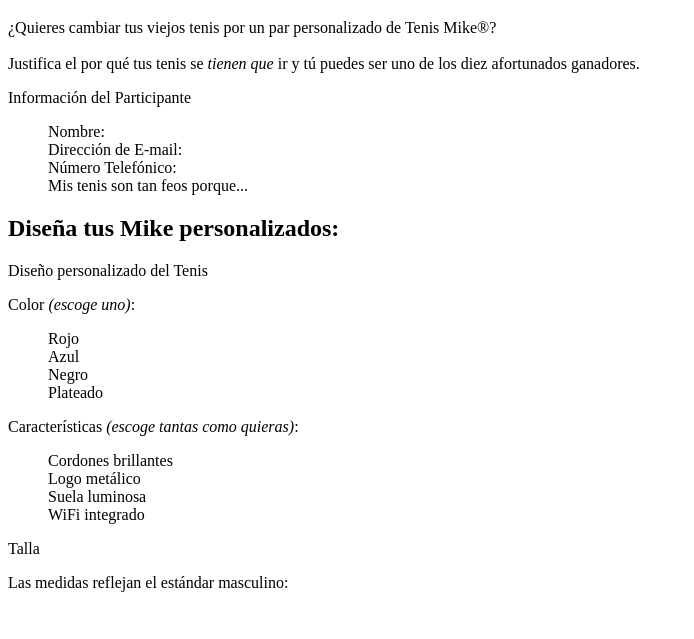
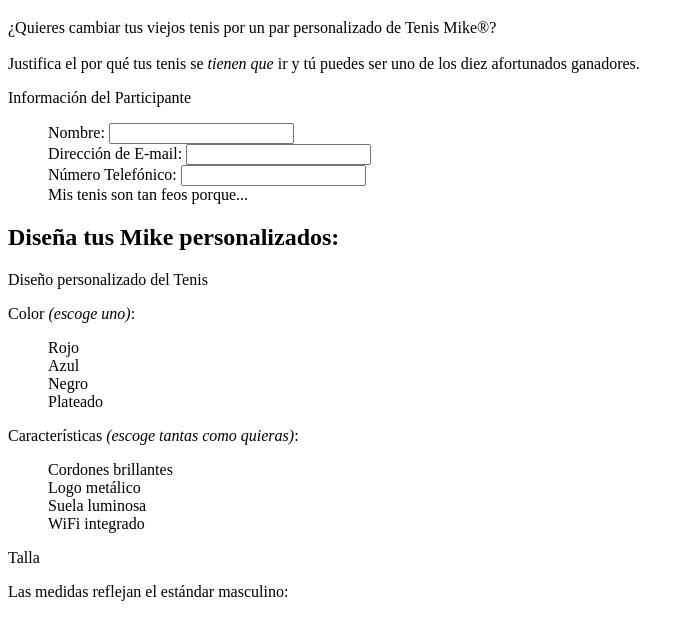
Before and after one commit to CrisWolf0/hweb, a plain HTML site: page practicas/p09/formulario.html in a window 1280 px wide. Shown: the part 61-700 px from the top of the page, without its empty margins (0-694 px from the left). Drawn offline with Linux system fonts and the light colour scheme.

Commit message:
Se agrega la etiqueta <form></form> para el formulario y las tres primeras entradas de texto

```diff
--- a/practicas/p09/formulario.html
+++ b/practicas/p09/formulario.html
@@ -14,14 +14,16 @@
 
     <h1>Registro al Concurso &ldquo;Chidos mis Tenis&rdquo;</h1>
 
+    <form action="/practicas/p09/concurso.php" method="post">
+
     <p>¿Quieres cambiar tus viejos tenis por un par personalizado de Tenis Mike&#174;?<br><br>Justifica el por qué tus tenis se <em>tienen que</em> ir y tú puedes ser uno de los diez afortunados ganadores.</p>
 
     <p>Información del Participante</p>
 
     <ul>
-    <li>Nombre:</li>
-    <li>Dirección de E-mail:</li>
-    <li>Número Telefónico:</li>
+    <li>Nombre: <input type="text" name="name"></li>
+    <li>Dirección de E-mail: <input type="email" name="email"></li>
+    <li>Número Telefónico: <input type="tel" name="phone"></li>
     <li>Mis tenis son tan feos porque...</li>
     </ul>
 
@@ -47,6 +49,6 @@
 
     <p>Talla</p>
     <p>Las medidas reflejan el estándar masculino:</p>
-
+      </form>
   </body>
 </html>
```
